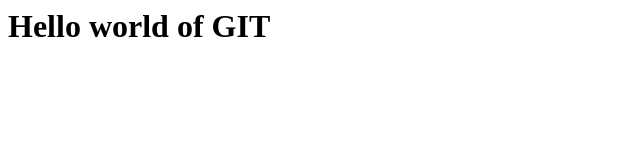
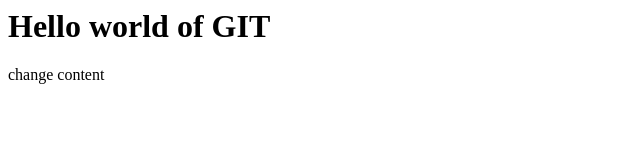
Before and after one commit to tungprostar/git-demo, a plain HTML site: page website/index.html in a window 1280 px wide. Shown: the full height of the page, 0-640 px from the left. Drawn offline with Linux system fonts and the light colour scheme.

Commit message:
Updating web content

```diff
--- a/website/index.html
+++ b/website/index.html
@@ -6,7 +6,7 @@
 <body>
 
 	<h1>Hello world of GIT</h1>
-
+	change content
 </body>
 
 </html>
```
